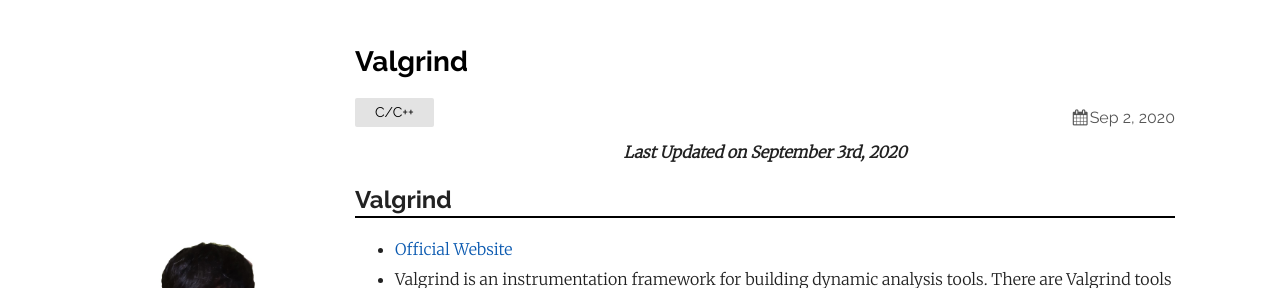
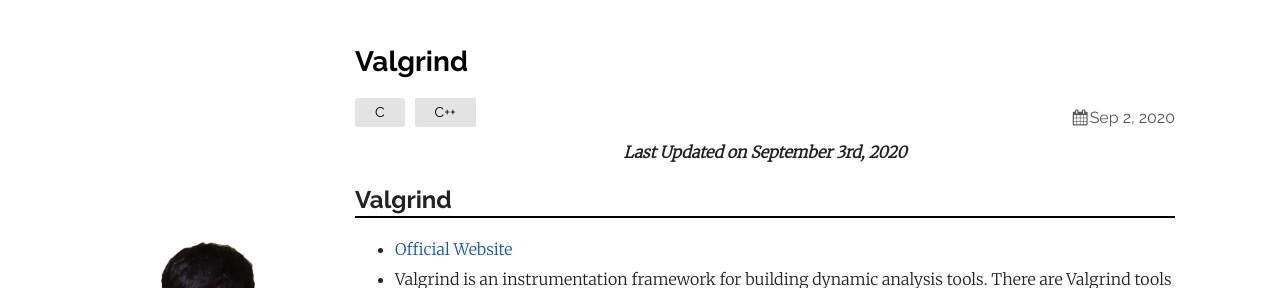
Before and after one commit to thinkin9/thinkin9.github.io, a Jekyll site: the page built from _posts/2020-09-03-Valgrind.markdown, in a window 1280 px wide and 1331 px high. Shown: the top 288 px of the window. Built offline with Jekyll 4.4.1, drawn with Linux system fonts in a browser that asks for light colours.

Commit message:
20201227

```diff
--- a/_layouts/default.html
+++ b/_layouts/default.html
@@ -42,7 +42,7 @@
         </li>
         <li><a href="/category/Algorithm.html">C/C++</a>
           <ul>
-            {% for post in site.categories["C/C++"] %}
+            {% for post in site.categories["C++"] %}
             <li><a href="{{ site.baseurl }}{{ post.url }}">{{ post.title }}</a href="">
             {% endfor %}
           </ul>
--- a/_posts/2020-08-27-Why-do-I-need-dynamic-memory-allocation.markdown
+++ b/_posts/2020-08-27-Why-do-I-need-dynamic-memory-allocation.markdown
@@ -2,7 +2,7 @@
 layout: post
 title:  "Why do I need dynamic memory allocation"
 date:   2020-08-27 22:34:11 +0900
-categories: C/C++
+categories: C C++
 ---
 
 <div style="text-align: center"><i><b>Last Updated on August 27th, 2020</b></i></div>
--- a/_posts/2020-09-03-Ghidra.markdown
+++ b/_posts/2020-09-03-Ghidra.markdown
@@ -2,7 +2,7 @@
 layout: post
 title:  "Ghidra"
 date:   2020-09-03 08:56:33 +0900
-categories: C/C++
+categories: C C++
 ---
 
 <div style="text-align: center"><i><b>Last Updated on September 3rd, 2020</b></i></div>
--- a/_posts/2020-09-03-Valgrind.markdown
+++ b/_posts/2020-09-03-Valgrind.markdown
@@ -2,7 +2,7 @@
 layout: post
 title:  "Valgrind"
 date:   2020-09-03 08:14:42 +0900
-categories: C/C++
+categories: C C++
 ---
 
 <div style="text-align: center"><i><b>Last Updated on September 3rd, 2020</b></i></div>
```
Also changed, not shown: _posts/2020-12-26-Codeforces_Round_#689_(Div.2).markdown (line endings or trailing spaces).
